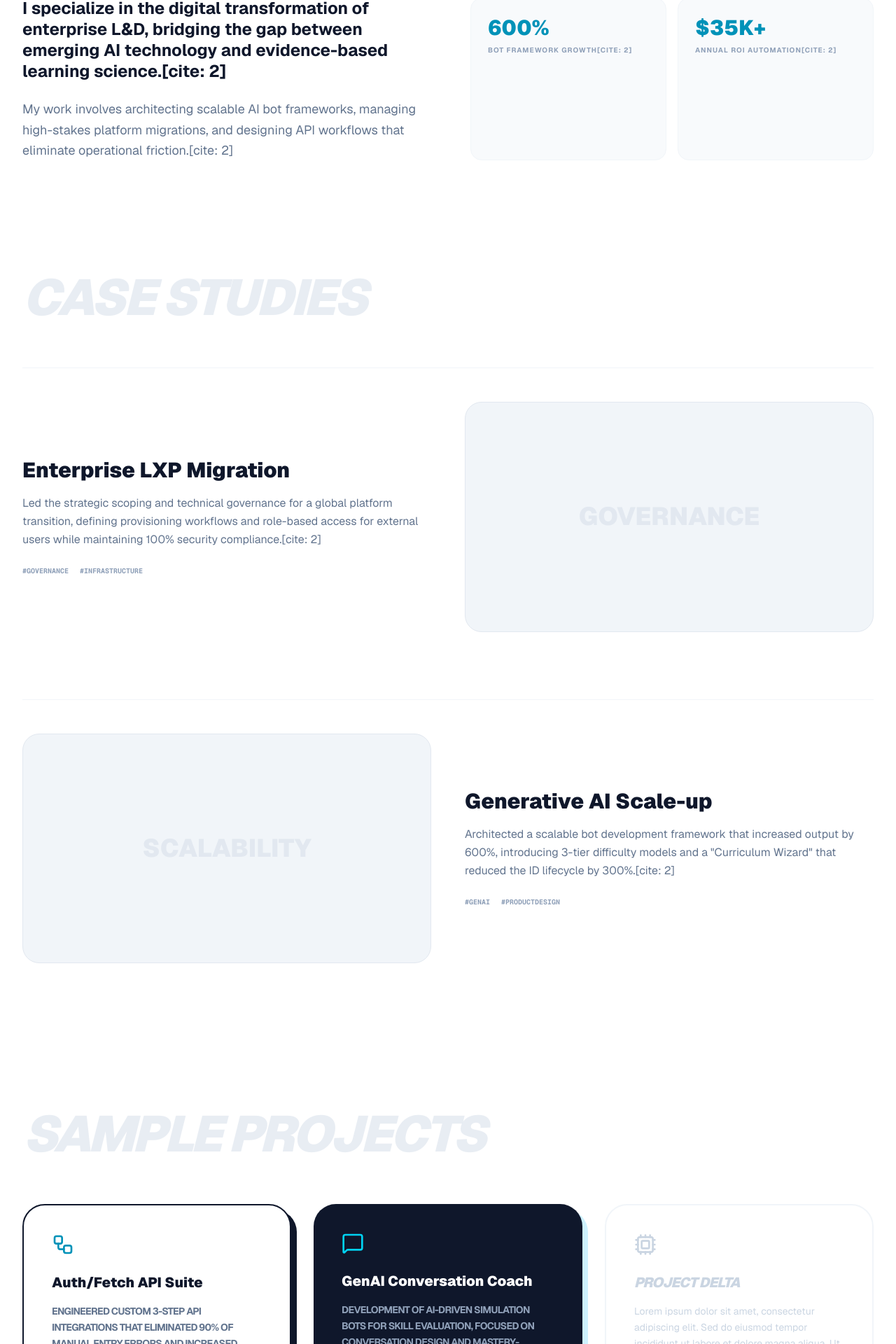
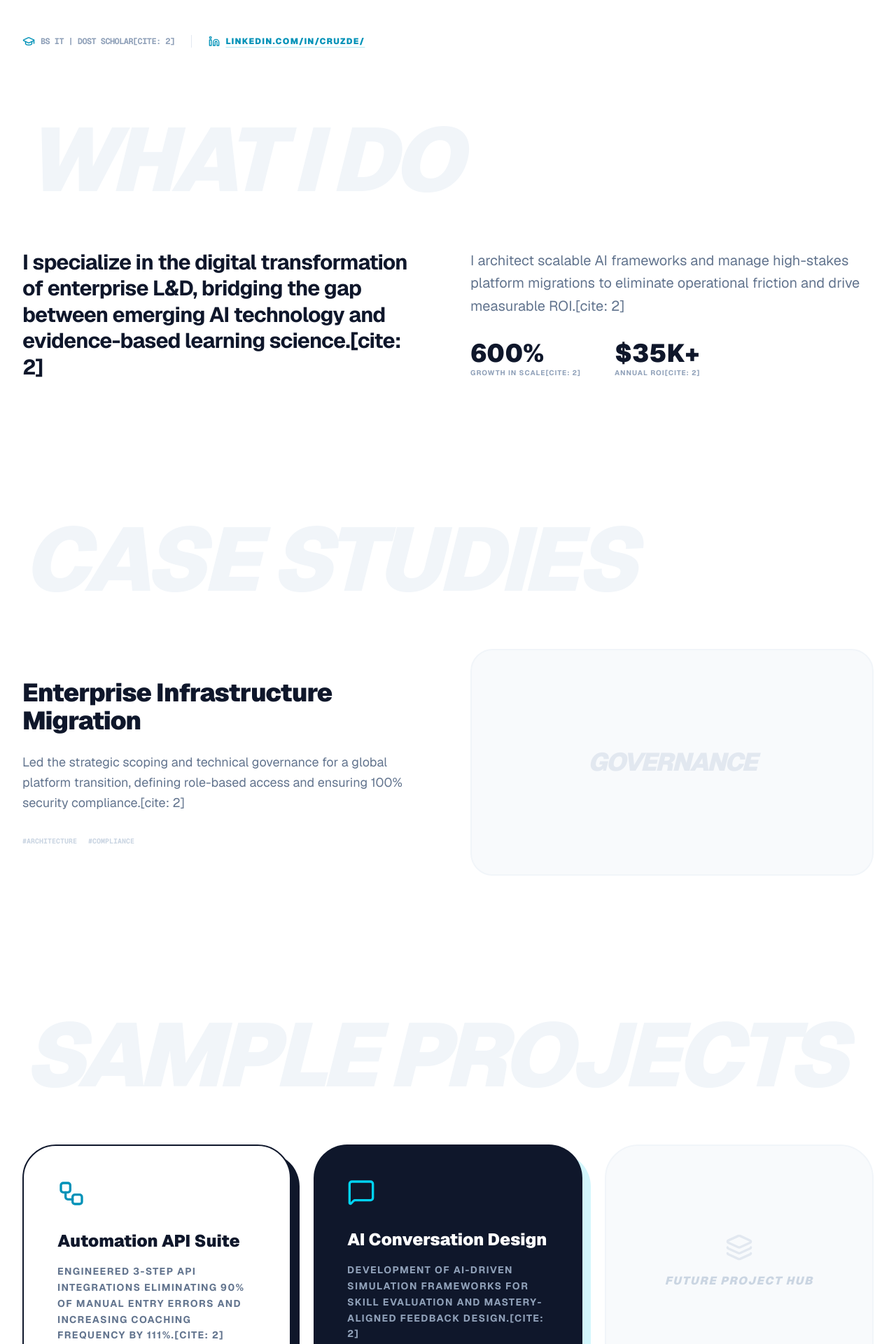
Before and after one commit to dcrxz/portfolio, a Next.js app: page /portfolio/ in a window 1280 px wide. Shown: the part 646-2566 px from the top of the page at 70% size. Built offline with nearby package versions, Linux system fonts and the light colour scheme.

Commit message:
feat: complete redesign into modern high-contrast profile; added strategic L&D sections and generalized company branding.

```diff
--- a/app/page.tsx
+++ b/app/page.tsx
@@ -12,12 +12,13 @@ import {
   Users,
   Zap,
   ArrowRight,
-  Code2,
   Workflow,
-  Lightbulb,
   MessageSquare
 } from 'lucide-react';
 
+/**
+ * Brand-specific SVG Icons to avoid library export conflicts
+ */
 const LinkedInIcon = ({ size = 24 }) => (
   <svg width={size} height={size} viewBox="0 0 24 24" fill="none" stroke="currentColor" strokeWidth="2" strokeLinecap="round" strokeLinejoin="round">
     <path d="M16 8a6 6 0 0 1 6 6v7h-4v-7a2 2 0 0 0-2-2 2 2 0 0 0-2 2v7h-4v-7a6 6 0 0 1 6-6z"/><rect width="4" height="12" x="2" y="9"/><circle cx="4" cy="4" r="2"/>
@@ -35,7 +36,7 @@ export default function Portfolio() {
             <a href="#what-i-do" className="hover:text-cyan-600 transition-colors">Strategy</a>
             <a href="#case-studies" className="hover:text-cyan-600 transition-colors">Case Studies</a>
             <a href="#expertise" className="hover:text-cyan-600 transition-colors">Expertise</a>
-            <a href="#work-with-me" className="hover:text-cyan-600 transition-colors text-cyan-600">Contact</a>
+            <a href="#work-with-me" className="hover:text-cyan-600 transition-colors text-cyan-600 font-black">Contact</a>
           </div>
         </div>
       </nav>
@@ -45,121 +46,114 @@ export default function Portfolio() {
         <div className="inline-flex items-center gap-2 px-3 py-1 rounded-full bg-slate-100 text-slate-600 text-[10px] font-bold uppercase tracking-widest mb-8">
           <Award size={14} className="text-cyan-600" /> Brandon Hall Excellence Award Contributor[cite: 2]
         </div>
-        <h1 className="text-6xl md:text-8xl font-black tracking-tight leading-[0.9] mb-8">
-          Darwin Cruz.
+        <h1 className="text-5xl md:text-7xl font-black tracking-tight leading-[1.1] mb-12 max-w-5xl">
+          Architecting AI-driven learning ecosystems where <span className="text-slate-900 underline decoration-cyan-400 decoration-4 underline-offset-4">Learning Science leads.</span>[cite: 2]
         </h1>
-        <p className="text-xl md:text-2xl text-slate-500 max-w-3xl font-medium leading-relaxed">
-          Architecting AI-driven learning ecosystems where <span className="text-slate-900 underline decoration-cyan-400 decoration-4 underline-offset-4">Learning Science leads.</span>[cite: 2]
-        </p>
+
+        <div className="flex flex-col gap-2 mb-12">
+          <h2 className="text-2xl font-semibold text-slate-400 tracking-tight">Darwin Cruz</h2>
+          <p className="text-lg text-slate-500 font-medium tracking-tight">Lead Specialist in Learning Innovation & Technology[cite: 2]</p>
+        </div>
+
+        <div className="flex flex-wrap items-center gap-6 text-slate-400">
+          <div className="flex items-center gap-2 border-r border-slate-200 pr-6">
+            <GraduationCap size={18} className="text-cyan-600" />
+            <span className="text-xs font-mono uppercase tracking-tighter font-bold">BS IT | DOST Scholar[cite: 2]</span>
+          </div>
+          <a href="https://www.linkedin.com/in/cruzde/" className="group flex items-center gap-2 text-cyan-600 hover:text-cyan-800 transition-all text-xs font-black uppercase tracking-widest underline decoration-cyan-500/30 underline-offset-4">
+            <LinkedInIcon size={16} />
+            linkedin.com/in/cruzde/
+          </a>
+        </div>
       </header>
 
-      <main className="max-w-7xl mx-auto px-8 space-y-40 pb-40">
+      <main className="max-w-7xl mx-auto px-8 space-y-48 pb-40">
 
-        {/* 1. What I Do */}
+        {/* WHAT I DO */}
         <section id="what-i-do">
-          <h2 className="text-5xl md:text-7xl font-black tracking-tighter mb-16 uppercase italic text-slate-200/80">What I Do</h2>
+          <h2 className="text-6xl md:text-9xl font-black tracking-tighter mb-16 uppercase italic text-slate-100">What I Do</h2>
           <div className="grid md:grid-cols-2 gap-16">
-            <div className="space-y-6">
-              <p className="text-2xl font-bold leading-tight">
+            <p className="text-3xl font-bold leading-tight tracking-tight">
               I specialize in the digital transformation of enterprise L&D, bridging the gap between emerging AI technology and evidence-based learning science.[cite: 2]
             </p>
-              <p className="text-slate-500 text-lg leading-relaxed">
-                My work involves architecting scalable AI bot frameworks, managing high-stakes platform migrations, and designing API workflows that eliminate operational friction.[cite: 2]
+            <div className="space-y-8">
+              <p className="text-slate-500 text-xl leading-relaxed">
+                I architect scalable AI frameworks and manage high-stakes platform migrations to eliminate operational friction and drive measurable ROI.[cite: 2]
               </p>
+              <div className="flex gap-12">
+                <div>
+                  <div className="text-4xl font-black text-slate-900">600%</div>
+                  <div className="text-[10px] font-bold uppercase text-slate-400 tracking-widest">Growth in Scale[cite: 2]</div>
                 </div>
-            <div className="grid grid-cols-2 gap-4">
-              <div className="p-6 bg-slate-50 rounded-2xl border border-slate-100">
-                <div className="text-3xl font-black text-cyan-600 mb-2">600%</div>
-                <div className="text-[10px] font-bold uppercase text-slate-400 tracking-widest leading-tight">Bot Framework Growth[cite: 2]</div>
-              </div>
-              <div className="p-6 bg-slate-50 rounded-2xl border border-slate-100">
-                <div className="text-3xl font-black text-cyan-600 mb-2">$35K+</div>
-                <div className="text-[10px] font-bold uppercase text-slate-400 tracking-widest leading-tight">Annual ROI Automation[cite: 2]</div>
-              </div>
-            </div>
-          </div>
-        </section>
-
-        {/* 2. Case Studies */}
-        <section id="case-studies">
-          <h2 className="text-5xl md:text-7xl font-black tracking-tighter mb-16 uppercase italic text-slate-200/80">Case Studies</h2>
-          <div className="space-y-12">
-            <div className="group grid md:grid-cols-2 gap-12 py-12 border-t border-slate-100 items-center hover:bg-slate-50/50 transition-colors">
                 <div>
-                <h3 className="text-3xl font-black mb-4 group-hover:text-cyan-600 transition-colors">Enterprise LXP Migration</h3>
-                <p className="text-slate-500 mb-6 leading-relaxed">
-                  Led the strategic scoping and technical governance for a global platform transition, defining provisioning workflows and role-based access for external users while maintaining 100% security compliance.[cite: 2]
-                </p>
-                <div className="flex gap-4 font-mono text-[10px] font-bold text-slate-400 uppercase">
-                  <span>#Governance</span> <span>#Infrastructure</span>
-                </div>
-              </div>
-              <div className="aspect-video bg-slate-100 rounded-3xl overflow-hidden relative border border-slate-200">
-                <div className="absolute inset-0 flex items-center justify-center font-black text-slate-200 text-4xl">GOVERNANCE</div>
-              </div>
-            </div>
-
-            <div className="group grid md:grid-cols-2 gap-12 py-12 border-t border-slate-100 items-center hover:bg-slate-50/50 transition-colors">
-              <div className="order-2 md:order-1 aspect-video bg-slate-100 rounded-3xl overflow-hidden relative border border-slate-200">
-                 <div className="absolute inset-0 flex items-center justify-center font-black text-slate-200 text-4xl">SCALABILITY</div>
-              </div>
-              <div className="order-1 md:order-2">
-                <h3 className="text-3xl font-black mb-4 group-hover:text-cyan-600 transition-colors">Generative AI Scale-up</h3>
-                <p className="text-slate-500 mb-6 leading-relaxed">
-                  Architected a scalable bot development framework that increased output by 600%, introducing 3-tier difficulty models and a "Curriculum Wizard" that reduced the ID lifecycle by 300%.[cite: 2]
-                </p>
-                <div className="flex gap-4 font-mono text-[10px] font-bold text-slate-400 uppercase">
-                  <span>#GenAI</span> <span>#ProductDesign</span>
+                  <div className="text-4xl font-black text-slate-900">$35K+</div>
+                  <div className="text-[10px] font-bold uppercase text-slate-400 tracking-widest">Annual ROI[cite: 2]</div>
                 </div>
               </div>
             </div>
           </div>
         </section>
 
-        {/* 3. Sample Projects */}
-        <section id="sample-projects">
-          <h2 className="text-5xl md:text-7xl font-black tracking-tighter mb-16 uppercase italic text-slate-200/80">Sample Projects</h2>
-          <div className="grid md:grid-cols-3 gap-8">
-            <div className="p-10 bg-white border-2 border-slate-900 rounded-[2rem] shadow-[8px_8px_0px_0px_rgba(15,23,42,1)]">
-              <Workflow className="mb-6 text-cyan-600" size={32} />
-              <h3 className="text-xl font-black mb-4">Auth/Fetch API Suite</h3>
-              <p className="text-sm text-slate-500 leading-relaxed uppercase tracking-tighter font-bold">
-                Engineered custom 3-step API integrations that eliminated 90% of manual entry errors and increased coaching frequency by 111%.[cite: 2]
+        {/* CASE STUDIES */}
+        <section id="case-studies">
+          <h2 className="text-6xl md:text-9xl font-black tracking-tighter mb-16 uppercase italic text-slate-100">Case Studies</h2>
+          <div className="space-y-24">
+            <div className="grid md:grid-cols-2 gap-16 items-center">
+              <div>
+                <h3 className="text-4xl font-black mb-6 tracking-tight">Enterprise Infrastructure Migration</h3>
+                <p className="text-slate-500 text-lg leading-relaxed mb-8">
+                  Led the strategic scoping and technical governance for a global platform transition, defining role-based access and ensuring 100% security compliance.[cite: 2]
                 </p>
+                <div className="flex gap-4 font-mono text-[10px] font-bold text-slate-300 uppercase">
+                  <span>#Architecture</span> <span>#Compliance</span>
                 </div>
-            <div className="p-10 bg-slate-900 text-white rounded-[2rem] shadow-[8px_8px_0px_0px_rgba(206,242,255,1)]">
-              <MessageSquare className="mb-6 text-cyan-400" size={32} />
-              <h3 className="text-xl font-black mb-4">GenAI Conversation Coach</h3>
-              <p className="text-sm text-slate-400 leading-relaxed uppercase tracking-tighter font-bold">
-                Development of AI-driven simulation bots for skill evaluation, focused on conversation design and mastery-aligned design principles.[cite: 2]
-              </p>
               </div>
-            <div className="p-10 bg-white border-2 border-slate-100 rounded-[2rem]">
-              <Cpu className="mb-6 text-slate-300" size={32} />
-              <h3 className="text-xl font-black mb-4 text-slate-300 italic uppercase tracking-tighter">Project Delta</h3>
-              <p className="text-sm text-slate-300 leading-relaxed">
-                Lorem ipsum dolor sit amet, consectetur adipiscing elit. Sed do eiusmod tempor incididunt ut labore et dolore magna aliqua. Ut enim ad minim veniam.
-              </p>
+              <div className="aspect-video bg-slate-50 rounded-[2rem] border-2 border-slate-100 flex items-center justify-center font-black text-slate-200 text-4xl uppercase italic tracking-tighter">Governance</div>
             </div>
           </div>
         </section>
 
-        {/* 4. Area of Expertise */}
+        {/* SAMPLE PROJECTS */}
+        <section id="sample-projects">
+          <h2 className="text-6xl md:text-9xl font-black tracking-tighter mb-16 uppercase italic text-slate-100">Sample Projects</h2>
+          <div className="grid md:grid-cols-3 gap-8">
+            <div className="p-12 bg-white border-2 border-slate-900 rounded-[3rem] shadow-[12px_12px_0px_0px_rgba(15,23,42,1)]">
+              <Workflow className="mb-8 text-cyan-600" size={40} />
+              <h3 className="text-2xl font-black mb-4">Automation API Suite</h3>
+              <p className="text-sm text-slate-500 font-bold uppercase tracking-widest leading-relaxed">
+                Engineered 3-step API integrations eliminating 90% of manual entry errors and increasing coaching frequency by 111%.[cite: 2]
+              </p>
+            </div>
+            <div className="p-12 bg-slate-900 text-white rounded-[3rem] shadow-[12px_12px_0px_0px_rgba(34,211,238,0.2)]">
+              <MessageSquare className="mb-8 text-cyan-400" size={40} />
+              <h3 className="text-2xl font-black mb-4">AI Conversation Design</h3>
+              <p className="text-sm text-slate-400 font-bold uppercase tracking-widest leading-relaxed">
+                Development of AI-driven simulation frameworks for skill evaluation and mastery-aligned feedback design.[cite: 2]
+              </p>
+            </div>
+            <div className="p-12 bg-slate-50 border-2 border-slate-100 rounded-[3rem] flex flex-col justify-center items-center text-center">
+              <Layers className="text-slate-200 mb-4" size={40} />
+              <p className="text-slate-300 font-black italic uppercase tracking-widest">Future Project Hub</p>
+            </div>
+          </div>
+        </section>
+
+        {/* AREA OF EXPERTISE */}
         <section id="expertise">
-          <h2 className="text-5xl md:text-7xl font-black tracking-tighter mb-16 uppercase italic text-slate-200/80">Area of Expertise</h2>
+          <h2 className="text-6xl md:text-9xl font-black tracking-tighter mb-16 uppercase italic text-slate-100">Area of Expertise</h2>
           <div className="grid grid-cols-1 md:grid-cols-2 lg:grid-cols-4 gap-12">
             {[
-              { title: 'AI Strategy', list: ['GenAI Bot Dev', 'Conversation Design', 'Prompt Engineering', 'AI Tutor R&D'] },
-              { title: 'System Architecture', list: ['API Workflow Design', 'Platform Governance', 'User Provisioning', 'ROI Modeling'] },
-              { title: 'Learning Science', list: ['Evidence-based Design', 'Instructional Tech', 'Skill Simulations', 'LXP Governance'] },
-              { title: 'Technical Leadership', list: ['Lean Business Cases', 'Agile R&D', 'Vendor Management', 'Security Compliance'] }
+              { title: 'AI Strategy', list: ['GenAI Bot Development', 'Conversation Design', 'Prompt Engineering', 'AI Tutor R&D'] },
+              { title: 'Technical Strategy', list: ['API Workflow Design', 'System Automation', 'Platform Governance', 'ROI Modeling'] },
+              { title: 'Learning Science', list: ['Instructional Design', 'Skill Simulations', 'LXP Governance', 'Evaluation Models'] },
+              { title: 'Management', list: ['Agile R&D', 'Vendor Management', 'Security Compliance', 'Stakeholder Narratives'] }
             ].map((cat, i) => (
               <div key={i} className="space-y-6">
-                <h4 className="text-xs font-black uppercase tracking-[0.3em] text-cyan-600 border-b-2 border-cyan-100 pb-2 inline-block">{cat.title}</h4>
-                <ul className="space-y-3 font-bold text-slate-900 uppercase text-[10px] tracking-widest">
+                <h4 className="text-xs font-black uppercase tracking-[0.3em] text-cyan-600 border-b-2 border-cyan-500 pb-2 inline-block">{cat.title}</h4>
+                <ul className="space-y-4 font-bold text-slate-900 uppercase text-[10px] tracking-[0.2em]">
                   {cat.list.map((item, idx) => (
-                    <li key={idx} className="flex items-center gap-2">
-                      <div className="w-1 h-1 bg-slate-300 rounded-full" /> {item}[cite: 2]
+                    <li key={idx} className="flex items-center gap-3">
+                      <div className="w-1.5 h-1.5 bg-slate-200 rounded-full" /> {item}[cite: 2]
                     </li>
                   ))}
                 </ul>
@@ -168,57 +162,45 @@ export default function Portfolio() {
           </div>
         </section>
 
-        {/* 5. Why Me */}
+        {/* WHY ME */}
         <section id="why-me">
-          <h2 className="text-5xl md:text-7xl font-black tracking-tighter mb-16 uppercase italic text-slate-200/80">Why Me</h2>
-          <div className="grid md:grid-cols-2 gap-12 items-center">
-            <div className="space-y-8">
-              <div className="flex gap-6 items-start">
-                <Award className="text-cyan-600 shrink-0" size={32} />
+          <h2 className="text-6xl md:text-9xl font-black tracking-tighter mb-16 uppercase italic text-slate-100">Why Me</h2>
+          <div className="grid md:grid-cols-2 gap-16 items-center">
+            <div className="space-y-12">
+              <div className="flex gap-8 items-start">
+                <Award className="text-cyan-600 shrink-0" size={36} />
                 <div>
-                  <h4 className="text-xl font-bold uppercase tracking-tight mb-2">Award Winning Innovation</h4>
-                  <p className="text-slate-500 leading-relaxed">Contributor to Gold & Silver Brandon Hall awards for Best Advance in Generative AI and Innovative L&D Programs.[cite: 2]</p>
+                  <h4 className="text-2xl font-black uppercase tracking-tight mb-3">Award-Winning Innovation</h4>
+                  <p className="text-slate-500 text-lg leading-relaxed">Recognized contributor to Gold and Silver industry awards for AI-driven learning solutions.[cite: 2]</p>
                 </div>
               </div>
-              <div className="flex gap-6 items-start">
-                <Workflow className="text-cyan-600 shrink-0" size={32} />
+              <div className="flex gap-8 items-start">
+                <Workflow className="text-cyan-600 shrink-0" size={36} />
                 <div>
-                  <h4 className="text-xl font-bold uppercase tracking-tight mb-2">Systematic Disciplined Growth</h4>
-                  <p className="text-slate-500 leading-relaxed">A multi-sport athlete applying the same logic of metabolic efficiency and endurance optimization to enterprise systems.[cite: 2]</p>
+                  <h4 className="text-2xl font-black uppercase tracking-tight mb-3">Systematic Discipline</h4>
+                  <p className="text-slate-500 text-lg leading-relaxed">A multi-sport athlete applying the logic of endurance optimization and efficiency to enterprise tech systems.[cite: 2]</p>
                 </div>
               </div>
             </div>
-            <div className="p-12 bg-slate-50 rounded-[3rem] border border-slate-100">
-               <p className="text-xl italic font-medium text-slate-600 leading-relaxed">
-                 "I create frictionless paths between complex data systems and the human learners who use them, ensuring technology serves the science, not the other way around."[cite: 2]
-               </p>
+            <div className="p-16 bg-slate-50 rounded-[4rem] text-2xl font-medium italic text-slate-600 leading-relaxed border border-slate-100">
+              "I translate mastery-aligned design principles into actionable technical guidance, ensuring technology serves the human learner."[cite: 2]
             </div>
           </div>
         </section>
 
-        {/* 6. Work With Me */}
-        <section id="work-with-me" className="py-24 bg-slate-900 rounded-[4rem] text-white overflow-hidden relative">
-          <div className="absolute top-0 right-0 p-20 opacity-10">
-            <Layers size={400} />
-          </div>
-          <div className="relative z-10 px-12 text-center max-w-3xl mx-auto">
-            <h2 className="text-5xl md:text-7xl font-black tracking-tighter mb-8 uppercase">Let's Build.</h2>
-            <p className="text-slate-400 text-lg mb-12 font-medium">
-              Available for strategic consulting, enterprise AI architecture, and digital transformation initiatives.[cite: 2]
+        {/* WORK WITH ME */}
+        <section id="work-with-me" className="py-32 bg-slate-900 rounded-[5rem] text-white text-center relative overflow-hidden">
+          <div className="relative z-10 max-w-4xl mx-auto px-8">
+            <h2 className="text-6xl md:text-8xl font-black tracking-tighter mb-10 uppercase">Work With Me.</h2>
+            <p className="text-slate-400 text-xl mb-16 font-medium max-w-2xl mx-auto">
+              Available for strategic consulting, AI architecture for L&D, and digital transformation initiatives.[cite: 2]
             </p>
-            <div className="flex flex-col md:flex-row gap-6 justify-center">
-              <a
-                href="mailto:zurcdtsenre@gmail.com"
-                className="inline-flex items-center justify-center px-10 py-5 bg-cyan-400 text-slate-900 font-black uppercase text-sm tracking-widest rounded-full hover:bg-cyan-300 transition-colors"
-              >
-                Start a Conversation <ArrowRight className="ml-2" size={18} />
+            <div className="flex flex-col md:flex-row gap-8 justify-center items-center">
+              <a href="mailto:zurcdtsenre@gmail.com" className="px-12 py-6 bg-cyan-400 text-slate-900 font-black uppercase tracking-widest text-sm rounded-full hover:bg-cyan-300 transition-all">
+                Start a Conversation <ArrowRight className="inline ml-2" size={20} />
               </a>
-              <a
-                href="/Darwin Cruz_Resume_04282026.pdf"
-                download
-                className="inline-flex items-center justify-center px-10 py-5 bg-white/10 text-white font-black uppercase text-sm tracking-widest rounded-full hover:bg-white/20 transition-colors"
-              >
-                Download Dossier[cite: 2]
+              <a href="/Darwin Cruz_Resume_04282026.pdf" download className="text-white font-black uppercase tracking-widest text-sm underline underline-offset-8 decoration-cyan-400 decoration-2">
+                Download Full Dossier[cite: 2]
               </a>
             </div>
           </div>
@@ -226,16 +208,14 @@ export default function Portfolio() {
 
       </main>
 
-      <footer className="px-8 pb-20 max-w-7xl mx-auto flex flex-col md:flex-row justify-between items-center gap-8 border-t border-slate-100 pt-20">
-        <div className="font-black text-2xl tracking-tighter uppercase">Darwin Cruz.</div>
-        <div className="flex gap-10">
-           <a href="https://www.linkedin.com/in/cruzde/" className="text-slate-400 hover:text-cyan-600 flex items-center gap-2 font-bold text-[10px] uppercase tracking-widest transition-colors">
-             <LinkedInIcon size={18} /> LinkedIn
+      <footer className="px-8 pb-24 max-w-7xl mx-auto flex flex-col md:flex-row justify-between items-center gap-12 border-t border-slate-100 pt-24">
+        <div className="font-black text-3xl tracking-tighter uppercase">Darwin Cruz.</div>
+        <a href="https://www.linkedin.com/in/cruzde/" className="flex items-center gap-3 text-slate-400 hover:text-cyan-600 font-black text-[10px] uppercase tracking-[0.3em] transition-colors">
+          <LinkedInIcon size={20} /> LinkedIn
         </a>
+        <div className="text-[10px] font-black uppercase tracking-[0.5em] text-slate-300">
+          Bacolod City // 2026[cite: 2]
         </div>
-        <p className="text-[10px] font-black uppercase tracking-[0.5em] text-slate-400">
-           Bacolod City // PH // 2026[cite: 2]
-        </p>
       </footer>
     </div>
   );
```
Lines whose indentation alone changed are shown as unchanged.
